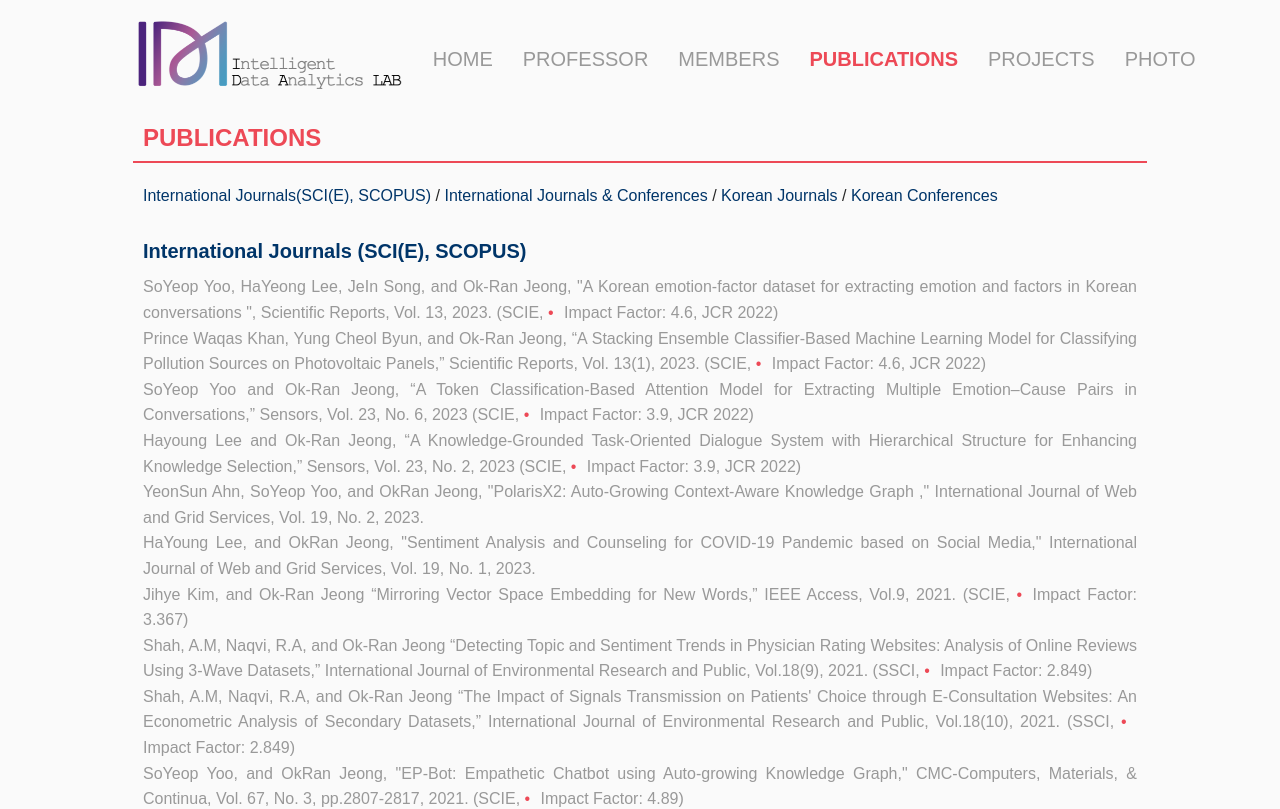
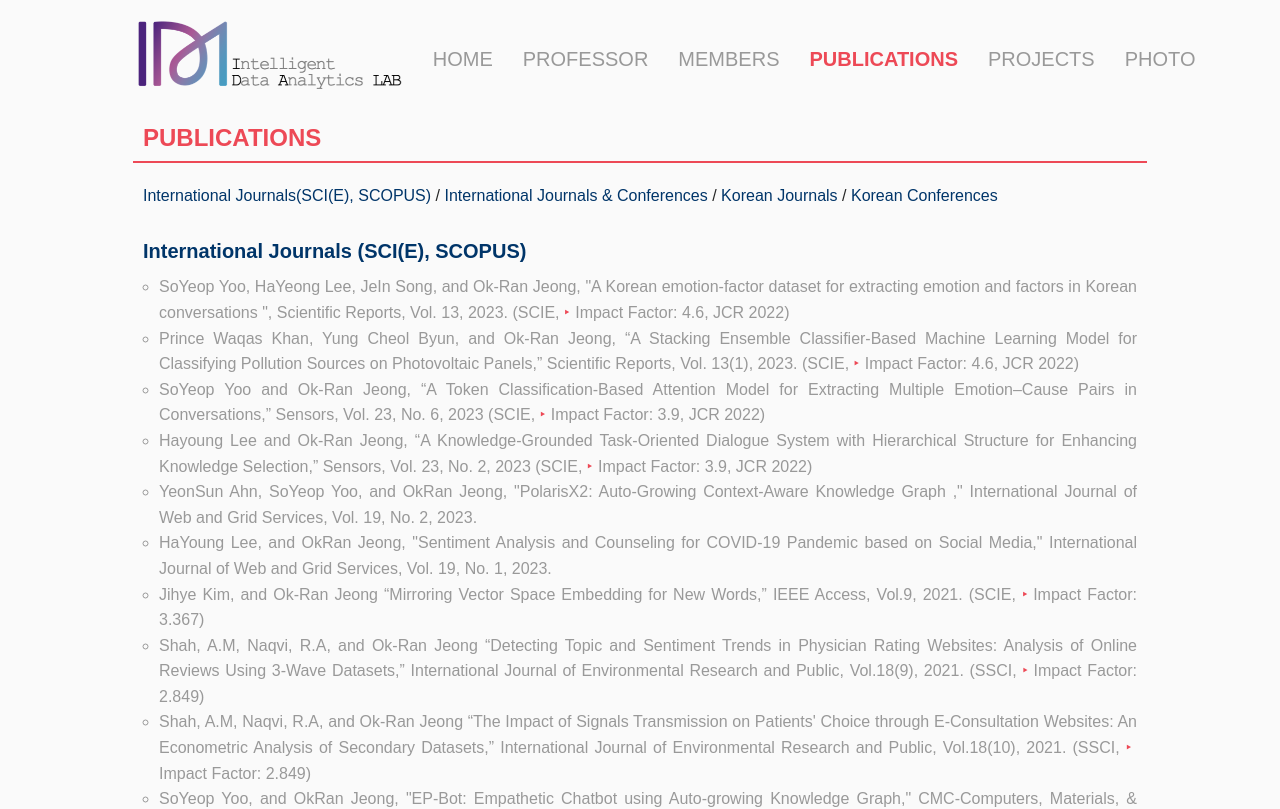
Before and after one commit to IDALab-Gachon/idalab, a React (Create React App) app: page /publications in a window 1280 px wide. Shown: the top 809 px of the page. Built offline with nearby package versions, Linux system fonts and the light colour scheme.

Commit message:
version 수정

```diff
--- a/package.json
+++ b/package.json
@@ -13,7 +13,7 @@
     "react-device-detect": "^2.2.3",
     "react-dom": "^18.3.1",
     "react-router-dom": "^5.3.0",
-    "react-scripts": "5.0.1",
+    "react-scripts": "^5.0.1",
     "styled-components": "^6.1.11",
     "styled-reset": "^4.5.2"
   },
--- a/src/Pages/Publications.js
+++ b/src/Pages/Publications.js
@@ -33,16 +33,17 @@ const ListTitle = styled.p`
 `;
 
 const PubList = styled.ul`
-  list-style: none;
+  list-style: circle;
   color: ${(props) => props.theme.darkGreyColor};
+  padding-left: 1em;
 `;
 
 const PubListItem = styled.li`
   ::before {
-    content: "•";
+    content: "‣";
     color: ${(props) => props.theme.redColor};
     display: inline-block;
-    width: 1em;
+    width: 0.7em;
   }
 `;
 
@@ -316,7 +317,7 @@ const Publications = () => {
           </details>
         </div>
         <hr />
-        <div id ="int_conf">
+        <div id="int_conf">
           <ListTitle>International Journals & Conferences</ListTitle>
           <PubList>
             <PubListItem>
```
Also changed, not shown: src/Components/Footer.js (+9 -5 lines), src/index.js (+5 -5 lines), 1 other file (tests, documents, lock files or other folders).
